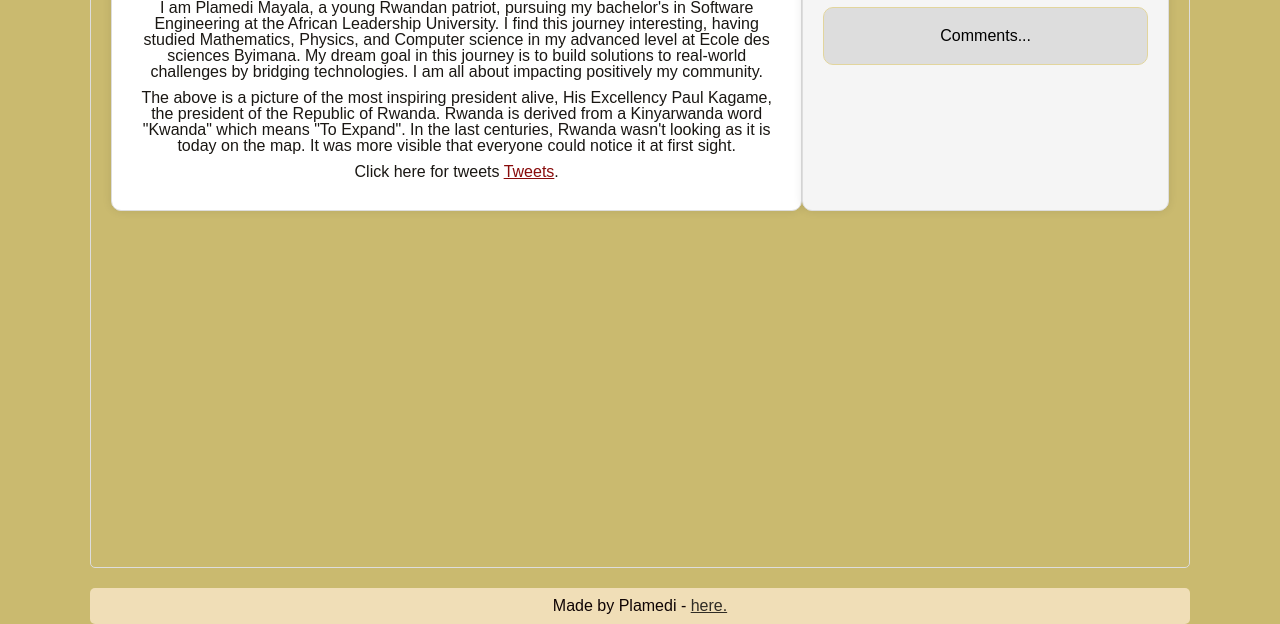
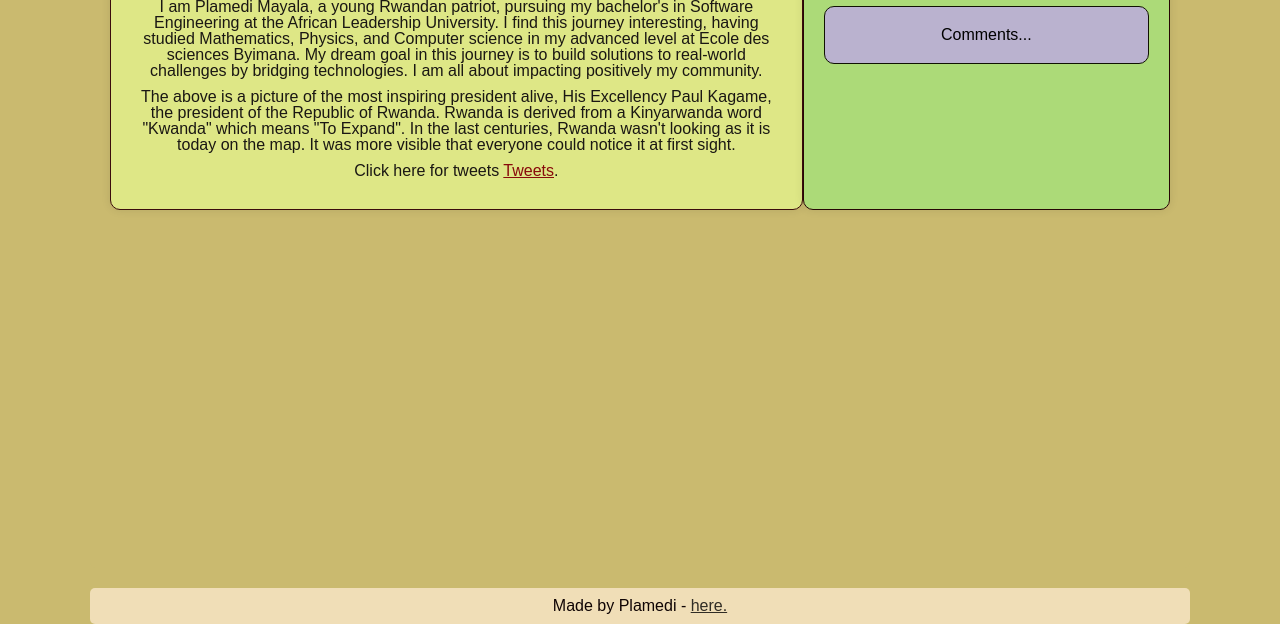
Before and after one commit to PMayala/alu-web-development, a plain HTML site: page css_basic/index.html in a window 1280 px wide. Shown: the part 176-800 px from the top of the page. Drawn offline with Linux system fonts and the light colour scheme.

Commit message:
colors#1

```diff
--- a/css_basic/base.css
+++ b/css_basic/base.css
@@ -76,8 +76,8 @@ aside {
 	background: #FAFAFA;
 }
 aside p {
-	border: 1px solid #e2d59d;
-	background: #ddd;
+	border: 1px solid #101102;
+	background: #bab2cf;
 	color: black;
 }
 footer a {
--- a/css_basic/styles.css
+++ b/css_basic/styles.css
@@ -75,12 +75,13 @@ main {
     padding: 20px; /* Add padding to the main content */
     background-color: #caba6f;
     border-radius: 5px;
+    border: #72d487;
 }
 
 /* Apply styles to the article */
 article {
-    background-color: #fff; /* Set background color for the article */
-    border: 1px solid #ddd; /* Add a border around the article */
+    background-color: #dee786; /* Set background color for the article */
+    border: 1px solid #3b0c0c; /* Add a border around the article */
     border-radius: 10px; /* Add border radius for a rounded appearance */
     box-shadow: 0 0 10px rgba(0, 0, 0, 0.1); /* Add a subtle box shadow */
     padding: 20px; /* Add padding to the article */
@@ -88,8 +89,8 @@ article {
 
 /* Apply styles to the aside */
 aside {
-    background-color: #f5f5f5; /* Set background color for the aside */
-    border: 1px solid #ddd; /* Add a border around the aside */
+    background-color: #acda78; /* Set background color for the aside */
+    border: 1px solid #270505; /* Add a border around the aside */
     border-radius: 10px; /* Add border radius for a rounded appearance */
     box-shadow: 0 0 10px rgba(0, 0, 0, 0.1); /* Add a subtle box shadow */
     padding: 20px; /* Add padding to the aside */
```
